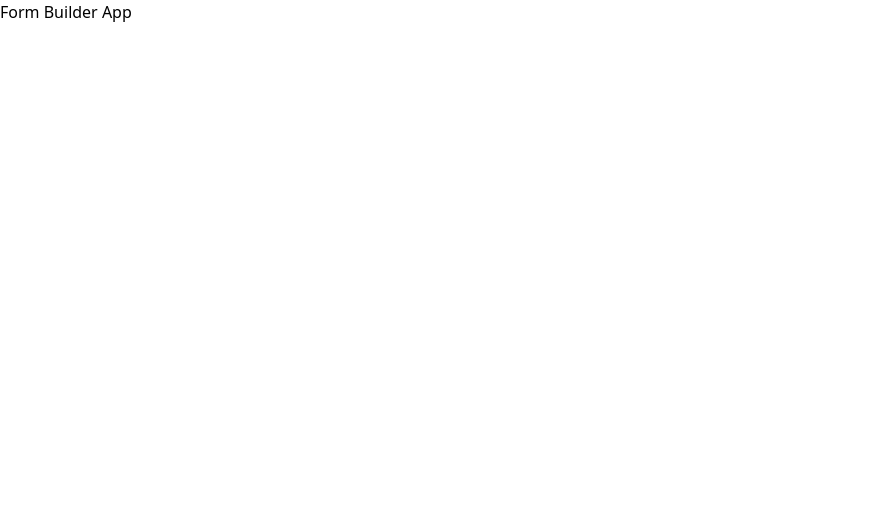
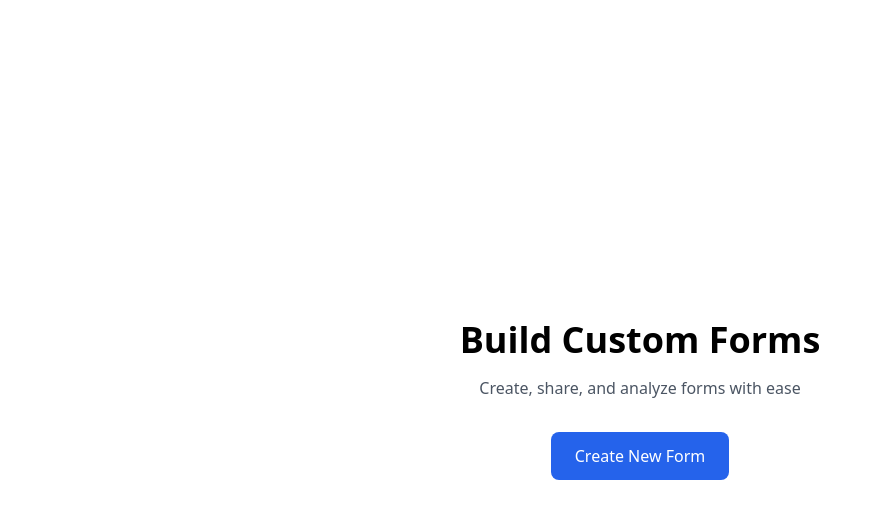
Before and after one commit to JuvitaSaini09/form-handler, a Next.js app: page / in a window 1280 px wide. Shown: the top 518 px of the page, without its empty margins (0-881 px from the left). Built offline with nearby package versions, Linux system fonts and the light colour scheme.

Commit message:
added create form folder route

```diff
--- /dev/null
+++ b/app/create/page.js
@@ -0,0 +1,7 @@
+export default function CreateForm() {
+  return (
+    <main>
+        Create a Form
+    </main>
+  );
+}
--- a/app/layout.js
+++ b/app/layout.js
@@ -1,8 +1,8 @@
 import "./globals.css";
 
 export const metadata = {
-  title: "Your App Name",
-  description: "Your app description",
+  title: "Form Builder",
+  description: "This can be used to build forms",
 };
 
 export default function RootLayout({ children }) {
--- a/app/page.js
+++ b/app/page.js
@@ -1,6 +1,22 @@
+import Link from 'next/link'
 
 export default function Home() {
   return (
-   <h1>Form Builder App</h1>
+    <main className="min-h-screen flex flex-col items-center justify-center px-4">
+      <div className="text-center">
+        <h1 className="text-4xl font-bold mb-4">
+          Build Custom Forms
+        </h1>
+        <p className="text-gray-600 mb-8">
+          Create, share, and analyze forms with ease
+        </p>
+        <Link
+          href="/create"
+          className="inline-block px-6 py-3 bg-blue-600 text-white rounded-lg hover:bg-blue-700 transition-colors"
+        >
+          Create New Form
+        </Link>
+      </div>
+    </main>
   );
 }
```
